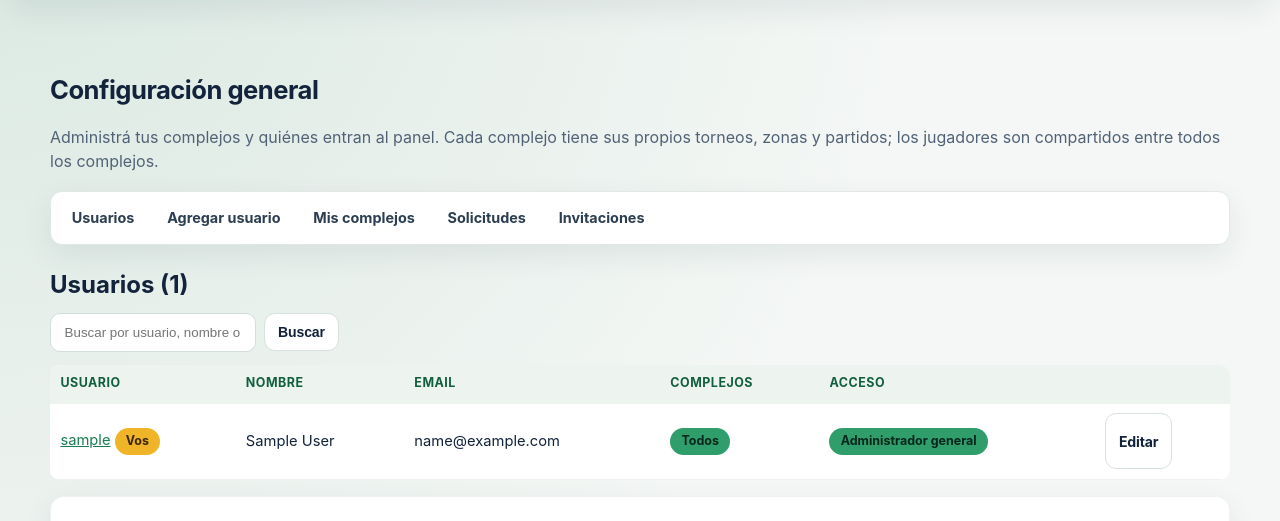
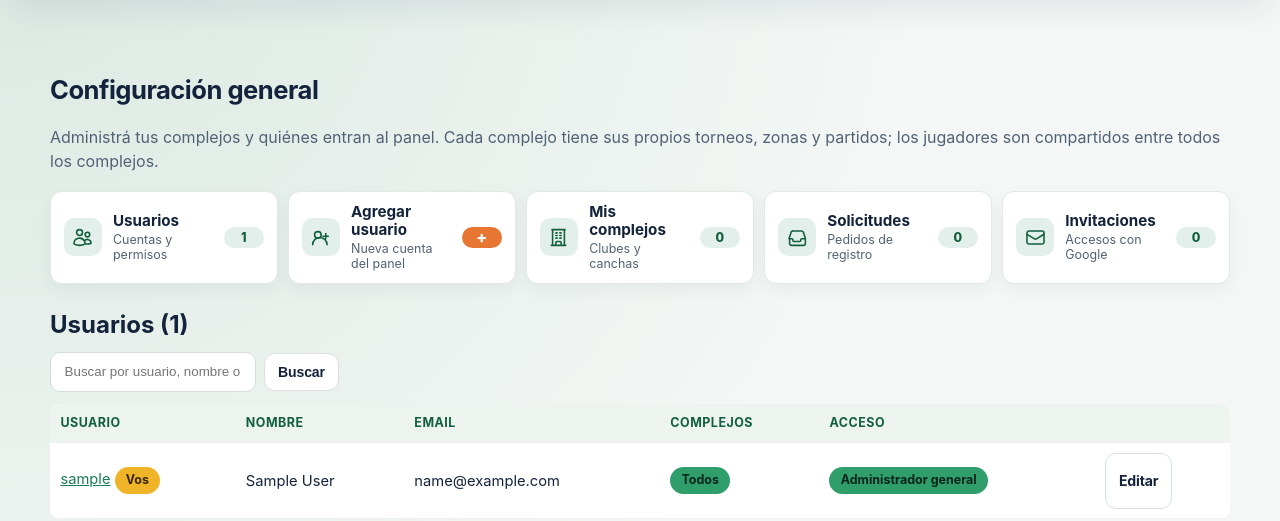
Before and after one commit to Marito048/padel-torneos, a Django app: page /gestion/configuracion/ in a window 1280 px wide. Shown: the part 115-636 px from the top of the page. Run offline with Django 5.2, Linux system fonts and the light colour scheme; the visitor is signed in with stand-in values (Sample User, id 1); data comes from the database, SQL or seed files in the repository; data that the repository does not hold is empty; parts of the project's set-up code (start-up, migrations or seed data) failed here and were passed over.

Commit message:
Configuración general: menú de accesos en tarjetas

```diff
--- a/app/static/core/padel.css
+++ b/app/static/core/padel.css
@@ -319,15 +319,76 @@ body.padel-page {
 .panel-nav a.active { background: var(--ps-green); color: #fff; }
 
 .settings-nav {
-    display: flex; flex-wrap: wrap; gap: .35rem; margin: 1.1rem 0 1.4rem;
-    padding: .45rem; background: #fff; border: 1px solid #e2e9e5;
-    border-radius: 12px; box-shadow: var(--ps-shadow);
+    display: grid;
+    grid-template-columns: repeat(auto-fit, minmax(200px, 1fr));
+    gap: .65rem;
+    margin: 1.1rem 0 1.4rem;
 }
-.settings-nav a {
-    padding: .5rem .85rem; border-radius: 9px; font-weight: 700; font-size: .9rem;
-    color: #2c3e50; text-decoration: none;
+.settings-nav__item {
+    display: flex;
+    align-items: center;
+    gap: .7rem;
+    min-width: 0;
+    min-height: 70px;
+    padding: .7rem .8rem;
+    box-sizing: border-box;
+    background: var(--ps-surface);
+    border: 1px solid #e2e9e5;
+    border-radius: 12px;
+    box-shadow: 0 6px 16px rgba(19, 35, 59, .05);
+    color: var(--ps-text);
+    text-decoration: none;
+    transition: transform .16s ease, border-color .16s ease, box-shadow .16s ease, background .16s ease;
 }
-.settings-nav a:hover { background: #eef5f0; color: var(--ps-green-dark); }
+.settings-nav__item:hover {
+    background: #f7fbf9;
+    border-color: #c9dfd2;
+    box-shadow: 0 10px 22px rgba(19, 35, 59, .09);
+    transform: translateY(-1px);
+    color: var(--ps-text);
+}
+.settings-nav__icon {
+    flex: 0 0 38px;
+    width: 38px;
+    height: 38px;
+    display: grid;
+    place-items: center;
+    border-radius: 10px;
+    background: var(--ps-green-soft);
+    color: var(--ps-green-dark);
+}
+.settings-nav__icon svg { width: 21px; height: 21px; }
+.settings-nav__text { display: grid; gap: .1rem; min-width: 0; }
+.settings-nav__label { font-size: .95rem; font-weight: 750; line-height: 1.2; }
+.settings-nav__hint { color: var(--ps-muted); font-size: .78rem; line-height: 1.25; }
+.settings-nav__count {
+    flex: 0 0 auto;
+    min-width: 26px;
+    margin-left: auto;
+    padding: .15rem .45rem;
+    border-radius: 999px;
+    background: var(--ps-green-soft);
+    color: var(--ps-green-dark);
+    font-size: .78rem;
+    font-weight: 800;
+    line-height: 1.25;
+    text-align: center;
+}
+.settings-nav__count--add { background: var(--ps-accent); color: #fff; font-size: 1rem; line-height: 1; }
+.settings-nav__count--alert { background: #fdecea; color: var(--ps-danger); }
+
+@media (max-width: 640px) {
+    .settings-nav { grid-template-columns: repeat(2, minmax(0, 1fr)); gap: .5rem; }
+    .settings-nav__item { min-height: 64px; padding: .6rem .65rem; gap: .55rem; }
+    .settings-nav__icon { flex-basis: 34px; width: 34px; height: 34px; }
+    .settings-nav__icon svg { width: 19px; height: 19px; }
+    .settings-nav__hint { display: none; }
+    .settings-nav__label { font-size: .9rem; }
+}
+
+@media (max-width: 480px) {
+    .settings-nav { grid-template-columns: 1fr; }
+}
 
 .panel-section { margin: 1.4rem 0 1rem; }
 .panel-section h1 { margin: 0 0 .35rem; font-size: 1.6rem; letter-spacing: -.02em; }
--- a/app/templates/panel/settings.html
+++ b/app/templates/panel/settings.html
@@ -11,12 +11,67 @@
 </section>
 
 <nav class="settings-nav" aria-label="Secciones de configuración">
-  <a href="#usuarios">Usuarios</a>
-  <a href="#agregar-usuario">Agregar usuario</a>
-  <a href="#complejos">Mis complejos</a>
+  <a class="settings-nav__item" href="#usuarios">
+    <span class="settings-nav__icon" aria-hidden="true">
+      <svg viewBox="0 0 24 24" fill="none" stroke="currentColor" stroke-width="1.8" stroke-linecap="round" stroke-linejoin="round">
+        <path d="M15 19.128a9.38 9.38 0 0 0 2.625.372 9.337 9.337 0 0 0 4.121-.952 4.125 4.125 0 0 0-7.533-2.493M15 19.128v-.003c0-1.113-.285-2.16-.786-3.07M15 19.128v.106A12.318 12.318 0 0 1 8.624 21c-2.331 0-4.512-.645-6.374-1.766l-.001-.109a6.375 6.375 0 0 1 11.964-3.07M12 6.375a3.375 3.375 0 1 1-6.75 0 3.375 3.375 0 0 1 6.75 0Zm8.25 2.25a2.625 2.625 0 1 1-5.25 0 2.625 2.625 0 0 1 5.25 0Z"/>
+      </svg>
+    </span>
+    <span class="settings-nav__text">
+      <span class="settings-nav__label">Usuarios</span>
+      <span class="settings-nav__hint">Cuentas y permisos</span>
+    </span>
+    <span class="settings-nav__count">{{ rows|length }}</span>
+  </a>
+  <a class="settings-nav__item" href="#agregar-usuario">
+    <span class="settings-nav__icon" aria-hidden="true">
+      <svg viewBox="0 0 24 24" fill="none" stroke="currentColor" stroke-width="1.8" stroke-linecap="round" stroke-linejoin="round">
+        <path d="M18 7.5v3m0 0v3m0-3h3m-3 0h-3m-2.25-1.5a3.75 3.75 0 1 1-7.5 0 3.75 3.75 0 0 1 7.5 0ZM3 20.25a8.25 8.25 0 0 1 16.5 0"/>
+      </svg>
+    </span>
+    <span class="settings-nav__text">
+      <span class="settings-nav__label">Agregar usuario</span>
+      <span class="settings-nav__hint">Nueva cuenta del panel</span>
+    </span>
+    <span class="settings-nav__count settings-nav__count--add" aria-hidden="true">+</span>
+  </a>
+  <a class="settings-nav__item" href="#complejos">
+    <span class="settings-nav__icon" aria-hidden="true">
+      <svg viewBox="0 0 24 24" fill="none" stroke="currentColor" stroke-width="1.8" stroke-linecap="round" stroke-linejoin="round">
+        <path d="M3.75 21h16.5M4.5 3h15M5.25 3v18m13.5-18v18M9 6.75h1.5m-1.5 3h1.5m-1.5 3h1.5m3-6H15m-1.5 3H15m-1.5 3H15M9 21v-3.375c0-.621.504-1.125 1.125-1.125h3.75c.621 0 1.125.504 1.125 1.125V21"/>
+      </svg>
+    </span>
+    <span class="settings-nav__text">
+      <span class="settings-nav__label">Mis complejos</span>
+      <span class="settings-nav__hint">Clubes y canchas</span>
+    </span>
+    <span class="settings-nav__count">{{ complexes|length }}</span>
+  </a>
   {% if is_general_admin %}
-    <a href="#solicitudes">Solicitudes</a>
-    <a href="#invitaciones">Invitaciones</a>
+    <a class="settings-nav__item" href="#solicitudes">
+      <span class="settings-nav__icon" aria-hidden="true">
+        <svg viewBox="0 0 24 24" fill="none" stroke="currentColor" stroke-width="1.8" stroke-linecap="round" stroke-linejoin="round">
+          <path d="M2.25 13.5h3.375c.621 0 1.125.504 1.125 1.125v.75c0 .621.504 1.125 1.125 1.125h6.75c.621 0 1.125-.504 1.125-1.125v-.75c0-.621.504-1.125 1.125-1.125h3.375m-18 0 2.25-6.75A2.25 2.25 0 0 1 7.414 4.5h9.172a2.25 2.25 0 0 1 2.139 1.55l2.25 6.75m-18 0v6.75A2.25 2.25 0 0 0 5.25 21h13.5a2.25 2.25 0 0 0 2.25-2.25V13.5"/>
+        </svg>
+      </span>
+      <span class="settings-nav__text">
+        <span class="settings-nav__label">Solicitudes</span>
+        <span class="settings-nav__hint">Pedidos de registro</span>
+      </span>
+      <span class="settings-nav__count{% if registration_requests %} settings-nav__count--alert{% endif %}">{{ registration_requests|length }}</span>
+    </a>
+    <a class="settings-nav__item" href="#invitaciones">
+      <span class="settings-nav__icon" aria-hidden="true">
+        <svg viewBox="0 0 24 24" fill="none" stroke="currentColor" stroke-width="1.8" stroke-linecap="round" stroke-linejoin="round">
+          <path d="M21.75 6.75v10.5a2.25 2.25 0 0 1-2.25 2.25h-15a2.25 2.25 0 0 1-2.25-2.25V6.75m19.5 0A2.25 2.25 0 0 0 19.5 4.5h-15a2.25 2.25 0 0 0-2.25 2.25m19.5 0v.243a2.25 2.25 0 0 1-1.07 1.916l-7.5 4.615a2.25 2.25 0 0 1-2.36 0L3.32 8.91a2.25 2.25 0 0 1-1.07-1.916V6.75"/>
+        </svg>
+      </span>
+      <span class="settings-nav__text">
+        <span class="settings-nav__label">Invitaciones</span>
+        <span class="settings-nav__hint">Accesos con Google</span>
+      </span>
+      <span class="settings-nav__count">{{ invitations|length }}</span>
+    </a>
   {% endif %}
 </nav>
 
```
